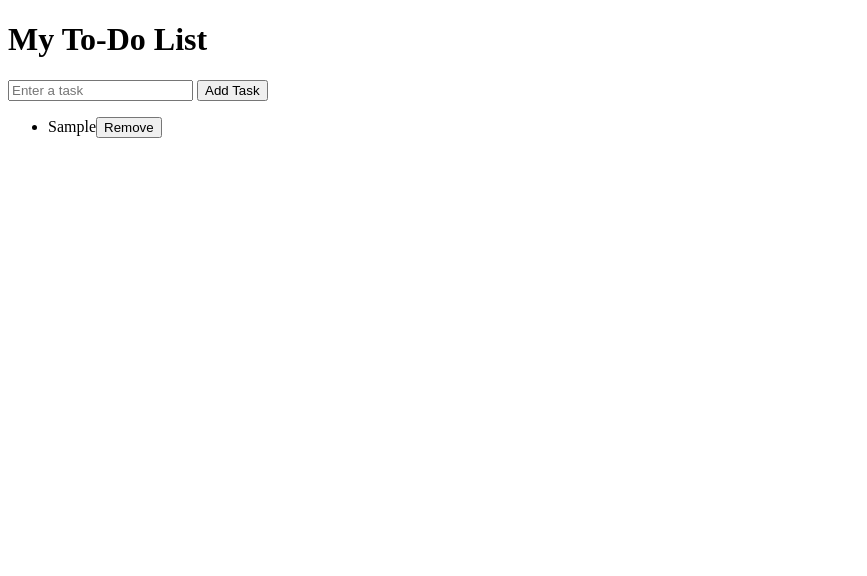
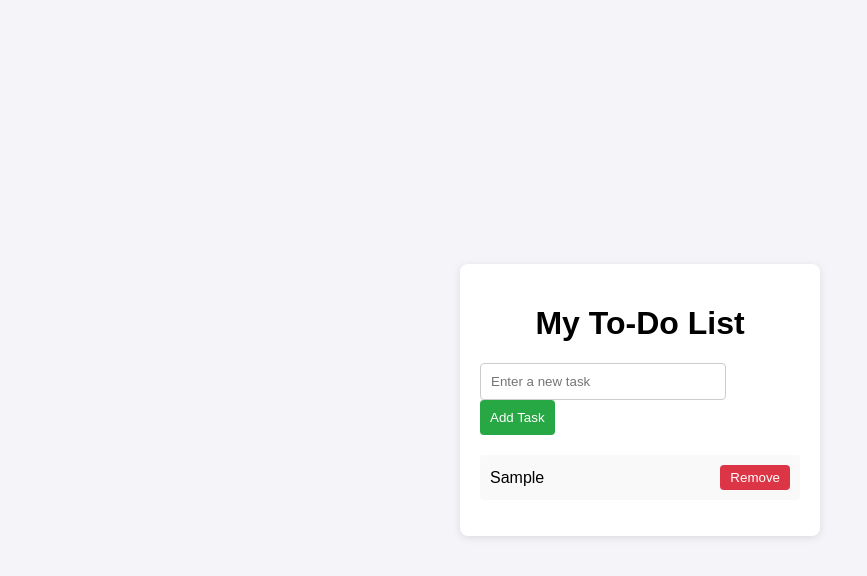
Before and after one commit to faithbee/dynamic-to-do-list-js, a plain HTML site: page index.html in a window 1280 px wide. Both pictures are taken after typing "Sample" into the empty fields and a click on the button "Add Task". Shown: the whole page, without its empty margins (0-867 px from the left). Drawn offline with Linux system fonts and the light colour scheme.

Commit message:
Implement Local Storage for the To-Do List

```diff
--- a/index.html
+++ b/index.html
@@ -1,26 +1,18 @@
 <!DOCTYPE html>
 <html lang="en">
 <head>
-  <meta charset="UTF-8">
-  <meta name="viewport" content="width=device-width, initial-scale=1.0">
+  <meta charset="UTF-8" />
+  <meta name="viewport" content="width=device-width, initial-scale=1.0" />
   <title>Dynamic To-Do List</title>
-  <link rel="stylesheet" href="style.css">
+  <link rel="stylesheet" href="styles.css" />
 </head>
 <body>
   <div class="container">
     <h1>My To-Do List</h1>
-
-    <!-- Task input and button -->
-    <div class="input-section">
-      <input type="text" id="task-input" placeholder="Enter a task">
-      <button id="add-task-btn">Add Task</button>
-    </div>
-
-    <!-- Task list -->
+    <input type="text" id="task-input" placeholder="Enter a new task" />
+    <button id="add-task-btn">Add Task</button>
     <ul id="task-list"></ul>
   </div>
-
-  <!-- Script -->
   <script src="script.js"></script>
 </body>
 </html>
--- a/script.js
+++ b/script.js
@@ -3,9 +3,26 @@ document.addEventListener("DOMContentLoaded", function () {
   const taskInput = document.getElementById("task-input");
   const taskList = document.getElementById("task-list");
 
-  // Function to add task
-  function addTask() {
-    const taskText = taskInput.value.trim();
+  // Load tasks from Local Storage
+  function loadTasks() {
+    const storedTasks = JSON.parse(localStorage.getItem("tasks") || "[]");
+    storedTasks.forEach(taskText => addTask(taskText, false)); // prevent duplicate save
+  }
+
+  // Save tasks array to Local Storage
+  function saveTasks() {
+    const tasks = [];
+    taskList.querySelectorAll("li").forEach(li => {
+      tasks.push(li.firstChild.textContent);
+    });
+    localStorage.setItem("tasks", JSON.stringify(tasks));
+  }
+
+  // Add task function
+  function addTask(taskText, save = true) {
+    if (!taskText) {
+      taskText = taskInput.value.trim();
+    }
 
     if (taskText === "") {
       alert("Please enter a task!");
@@ -19,26 +36,35 @@ document.addEventListener("DOMContentLoaded", function () {
     // Create remove button
     const removeButton = document.createElement("button");
     removeButton.textContent = "Remove";
-    removeButton.classList.add("remove-btn"); // ✅ requirement satisfied
+    removeButton.classList.add("remove-btn");
 
-    // Remove task on click
+    // Remove functionality
     removeButton.onclick = function () {
       taskList.removeChild(li);
+      saveTasks();
     };
 
     // Append button to li, then li to list
     li.appendChild(removeButton);
     taskList.appendChild(li);
 
-    // Clear input
+    // Clear input field
     taskInput.value = "";
+
+    // Save to Local Storage if not loading from it
+    if (save) {
+      saveTasks();
+    }
   }
 
   // Event listeners
-  addButton.addEventListener("click", addTask);
+  addButton.addEventListener("click", () => addTask());
   taskInput.addEventListener("keypress", function (event) {
     if (event.key === "Enter") {
       addTask();
     }
   });
+
+  // Load tasks on page load
+  loadTasks();
 });
--- a/styles.css
+++ b/styles.css
@@ -1,6 +1,6 @@
 body {
   font-family: Arial, sans-serif;
-    background-color: #f0f0f0;
+  background-color: #f4f4f9;
   display: flex;
   justify-content: center;
   align-items: center;
@@ -8,61 +8,64 @@ body {
   margin: 0;
 }
 
-#todo-app {
-    width: 100%;
-    max-width: 400px;
-    background: #fff;
+.container {
+  background: white;
   padding: 20px;
   border-radius: 8px;
-    box-shadow: 0 2px 4px rgba(0,0,0,0.2);
+  box-shadow: 0 2px 8px rgba(0,0,0,0.1);
+  width: 320px;
+}
+
+h1 {
+  text-align: center;
 }
 
 #task-input {
-    width: 100%;
+  width: 70%;
   padding: 10px;
-    margin-bottom: 10px;
+  margin-right: 5px;
   border: 1px solid #ccc;
   border-radius: 4px;
 }
 
 #add-task-btn {
-    width: 100%;
   padding: 10px;
-    background-color: #007bff;
+  border: none;
+  background: #28a745;
   color: white;
-    border: none;
+  cursor: pointer;
   border-radius: 4px;
-    cursor: pointer;
 }
 
 #add-task-btn:hover {
-    background-color: #0056b3;
+  background: #218838;
 }
 
-ul {
+#task-list {
   list-style-type: none;
   padding: 0;
+  margin-top: 20px;
 }
 
-li {
-    background-color: #eeeeee;
-    margin-top: 8px;
-    padding: 10px;
-    border-radius: 4px;
+#task-list li {
   display: flex;
   justify-content: space-between;
   align-items: center;
+  background: #f9f9f9;
+  margin-bottom: 8px;
+  padding: 10px;
+  border-radius: 4px;
 }
 
 .remove-btn {
+  background: #dc3545;
+  border: none;
+  color: white;
+  padding: 5px 10px;
   cursor: pointer;
-    background-color: #ff6347;
-    color: white;
-    border: none;
   border-radius: 4px;
-    padding: 5px 10px;
 }
 
 .remove-btn:hover {
-    background-color: #d9534f;
+  background: #c82333;
 }
```
Lines whose indentation alone changed are shown as unchanged.
